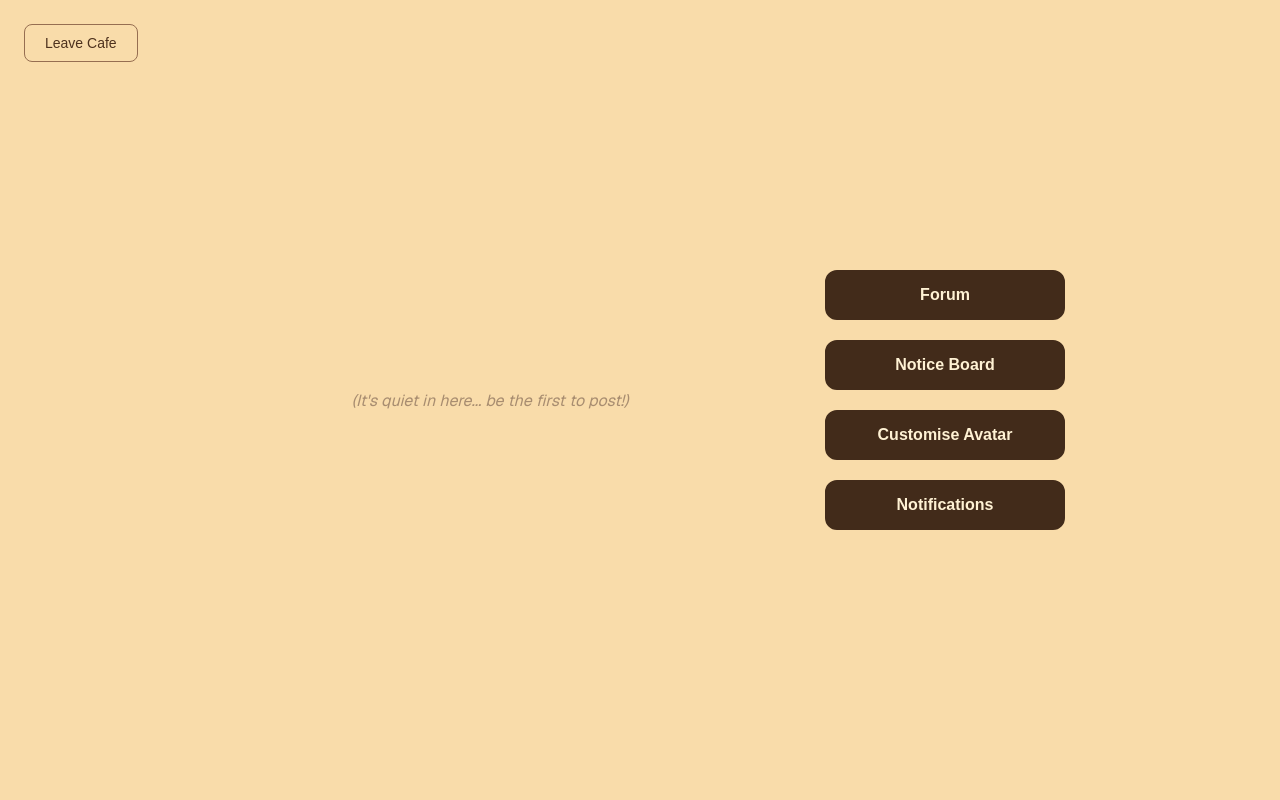
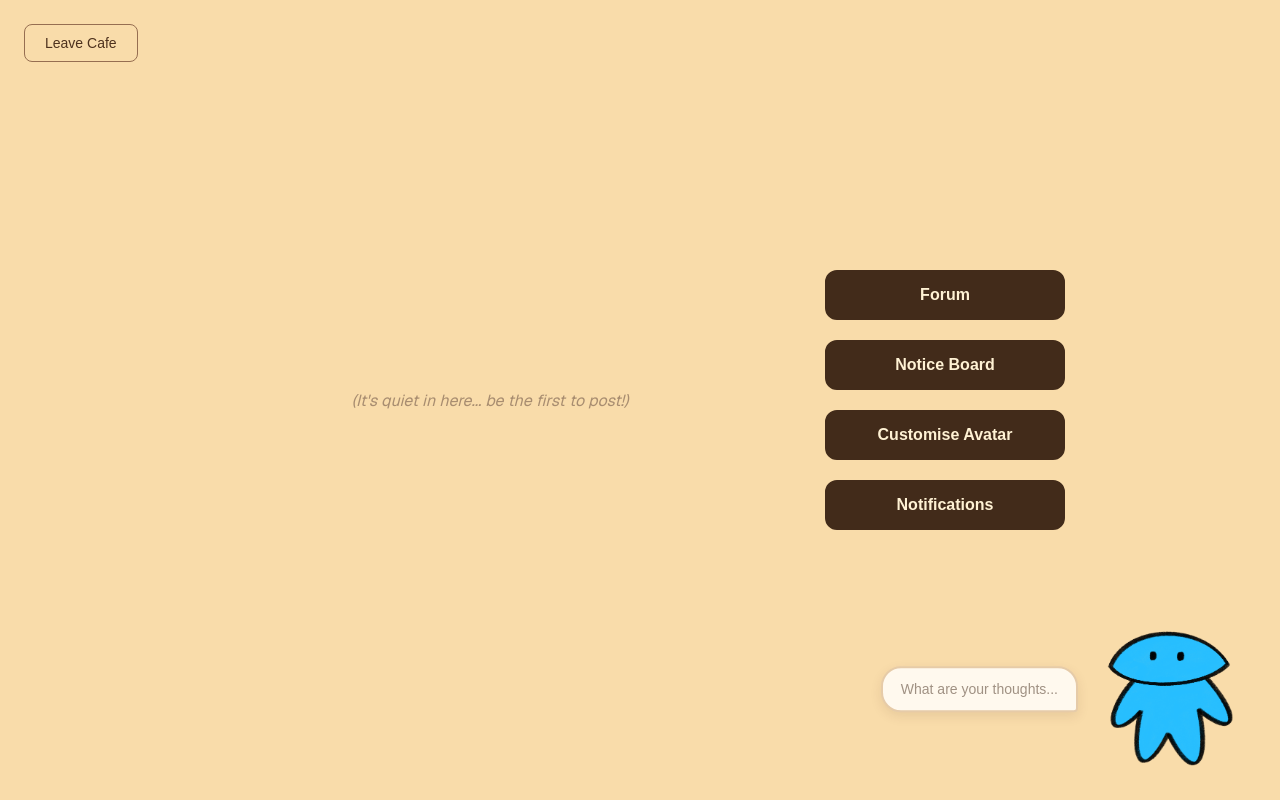
Before and after one commit to archit-narumanchi/socialcomputing, a Next.js app in the folder classcafe/: page /cafe/1 in a window 1280 px wide. Built offline with nearby package versions, Linux system fonts and the light colour scheme.

Commit message:
click to compose bubble in cafe

```diff
--- a/classcafe/src/app/cafe/[courseCode]/page.js
+++ b/classcafe/src/app/cafe/[courseCode]/page.js
@@ -1,12 +1,11 @@
-// classcafe/src/app/cafe/[courseCode]/page.js
-
 "use client";
 
 import { useState, useEffect } from "react";
 import { useRouter, useParams } from "next/navigation";
 import Image from "next/image";
 import styles from "./page.module.css";
-import { getAvatarUrl } from "../../../utils/avatarUtils";
+// 🛑 CRITICAL IMPORT: Need getAvatarSrcById for current user's avatar
+import { getAvatarUrl, getAvatarSrcById } from "../../../utils/avatarUtils";
 
 const API_BASE_URL = "https://classcafe-backend.onrender.com/api";
 
@@ -14,6 +13,8 @@ export default function CourseCafe() {
   const router = useRouter();
   const { courseCode } = useParams();
   const [randomPosts, setRandomPosts] = useState([]);
+  // ⬅️ NEW STATE: Store the source for the current user's avatar
+  const [currentUserAvatarSrc, setCurrentUserAvatarSrc] = useState(null);
 
   useEffect(() => {
     const fetchRandomPosts = async () => {
@@ -41,6 +42,15 @@ export default function CourseCafe() {
       }
     };
 
+    // ⬅️ NEW LOGIC: Load current user's avatar from local storage
+    const storedAvatarId = localStorage.getItem(`avatar:${courseCode}`);
+    if (storedAvatarId) {
+        setCurrentUserAvatarSrc(getAvatarSrcById(storedAvatarId));
+    } else {
+        // Fallback to a default avatar
+        setCurrentUserAvatarSrc(getAvatarSrcById("none"));
+    }
+
     fetchRandomPosts();
   }, [courseCode]);
 
@@ -64,7 +74,11 @@ export default function CourseCafe() {
     router.push(`/cafe/${courseCode}/forum`);
   };
 
-  // --- NEW: Handler to navigate to the post discussion ---
+  const handleClickCompose = () => { // ⬅️ NEW HANDLER: For the bottom-right button
+    router.push(`/cafe/${courseCode}/forum/compose`);
+  };
+
+  // --- Handler to navigate to the post discussion (existing) ---
   const handleBubbleClick = (postId) => {
     router.push(`/cafe/${courseCode}/forum/post/${postId}`);
   };
@@ -78,7 +92,7 @@ export default function CourseCafe() {
       </header>
 
       <main className={styles.main}>
-        {/* Left Side: Ambient Chat Bubbles */}
+        {/* Left Side: Ambient Chat Bubbles (Existing Logic) */}
         <div className={styles.previewSection}>
           {randomPosts.length > 0 ? (
             randomPosts.map((post, index) => {
@@ -89,8 +103,8 @@ export default function CourseCafe() {
                 <div
                   key={post.id}
                   className={`${styles.previewBubbleWrapper} ${isLeft ? styles.left : styles.right}`}
-                  onClick={() => handleBubbleClick(post.id)} // <--- Click handler added
-                  style={{ cursor: "pointer" }}              // <--- Visual cue
+                  onClick={() => handleBubbleClick(post.id)}
+                  style={{ cursor: "pointer" }}
                 >
                   {isLeft && (
                     <div className={styles.previewAvatarContainer}>
@@ -130,14 +144,13 @@ export default function CourseCafe() {
               );
             })
           ) : (
-            // Placeholder or empty space if no posts
             <div style={{ textAlign: 'center', color: '#a88d70', fontStyle: 'italic' }}>
               (It's quiet in here... be the first to post!)
             </div>
           )}
         </div>
 
-        {/* Right Side: Menu Buttons */}
+        {/* Right Side: Menu Buttons (Existing Logic) */}
         <div className={styles.buttonGroup}>
           <button className={styles.cafeButton} onClick={handleForum}>
             Forum
@@ -156,6 +169,27 @@ export default function CourseCafe() {
           </button>
         </div>
       </main>
+
+      {/* 🛑 NEW JSX: Fixed Avatar Compose Button in the bottom right */}
+      {currentUserAvatarSrc && (
+          <button
+              className={styles.composeAvatarButton}
+              onClick={handleClickCompose}
+              title="Compose a new post"
+          >
+              <div className={styles.composeBubble}>
+                  <span className={styles.composeText}>What are your thoughts...</span>
+              </div>
+              <Image
+                  src={currentUserAvatarSrc}
+                  alt="Your avatar, click to compose a post"
+                  width={80}
+                  height={80}
+                  className={styles.composeAvatarImg}
+                  priority
+              />
+          </button>
+      )}
     </div>
   );
 }
--- a/classcafe/src/app/cafe/[courseCode]/page.module.css
+++ b/classcafe/src/app/cafe/[courseCode]/page.module.css
@@ -208,3 +208,91 @@
     height: 48px;
   }
 }
+
+.composeAvatarButton {
+    /* Fixed positioning in the bottom right */
+    position: fixed;
+    bottom: 30px;
+    right: 30px;
+
+    /* Appearance */
+    background: none;
+    border: none;
+    padding: 0;
+    cursor: pointer;
+    z-index: 1000;
+
+    /* Layout - Changed to row to put bubble on left */
+    display: flex;
+    flex-direction: row;
+    align-items: center;
+    gap: 12px;
+
+    transition: transform 0.2s ease;
+}
+
+.composeAvatarButton:hover {
+    transform: scale(1.05);
+}
+
+/* Style for the Speech Bubble - matching the chat style */
+.composeBubble {
+    background: #fff9ee;
+    border: 2px solid #e6cba8;
+    border-radius: 20px;
+    border-bottom-right-radius: 4px; /* Pointed corner at bottom right toward avatar */
+    padding: 12px 18px;
+    position: relative;
+    box-shadow: 0 4px 12px rgba(78, 50, 30, 0.1);
+    animation: gentleFloat 3s ease-in-out infinite;
+}
+
+@keyframes gentleFloat {
+    0%, 100% { transform: translateY(0); }
+    50% { transform: translateY(-3px); }
+}
+
+/* Remove the tail since we're using the pointed corner style */
+.composeBubble::after {
+    display: none;
+}
+
+/* Style for the Text inside the bubble */
+.composeText {
+    font-size: 14px;
+    color: #422b1a;
+    opacity: 0.5;
+    white-space: nowrap;
+    font-weight: 500;
+    line-height: 1.3;
+}
+
+/* Style for the Avatar Image */
+.composeAvatarImg {
+    width: 160px;
+    height: 160px;
+    object-fit: contain;
+    background-color: transparent;
+    flex-shrink: 0; /* Prevent avatar from shrinking */
+}
+
+/* Responsive adjustments */
+@media (max-width: 900px) {
+    .composeAvatarButton {
+        bottom: 20px;
+        right: 20px;
+    }
+
+    .composeBubble {
+        padding: 10px 14px;
+    }
+
+    .composeText {
+        font-size: 13px;
+    }
+
+    .composeAvatarImg {
+        width: 60px;
+        height: 60px;
+    }
+}
```
